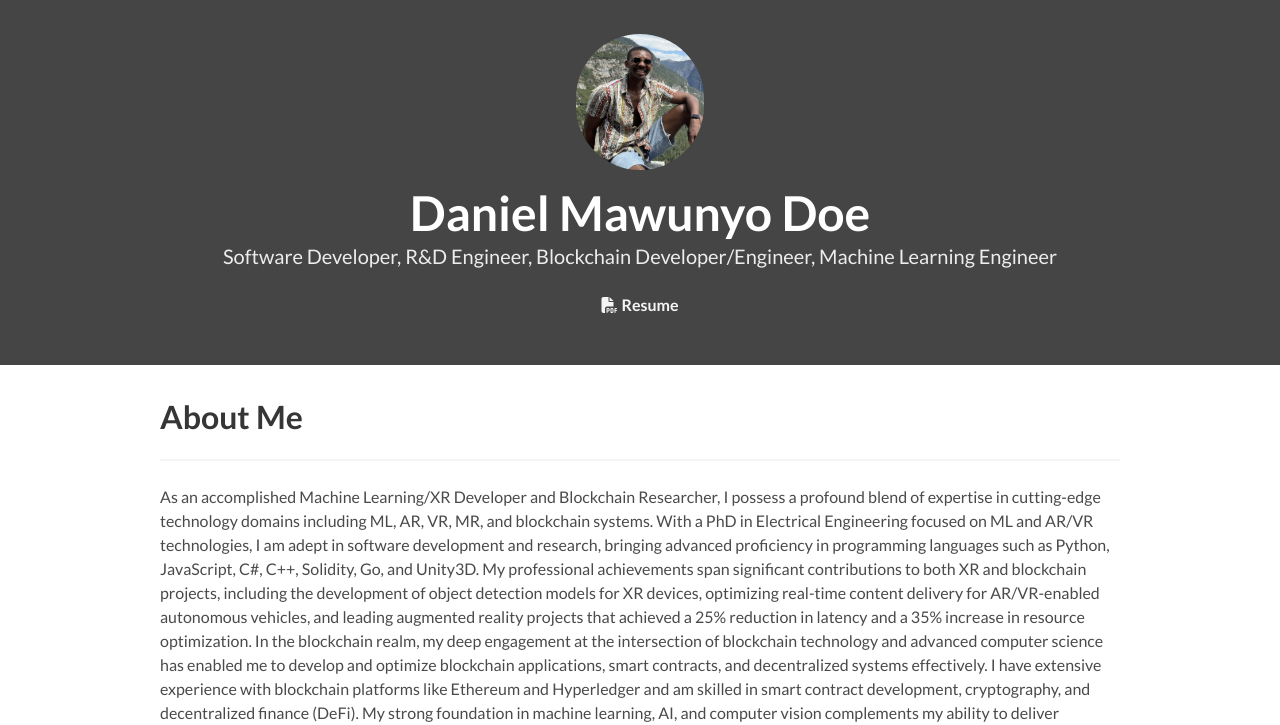
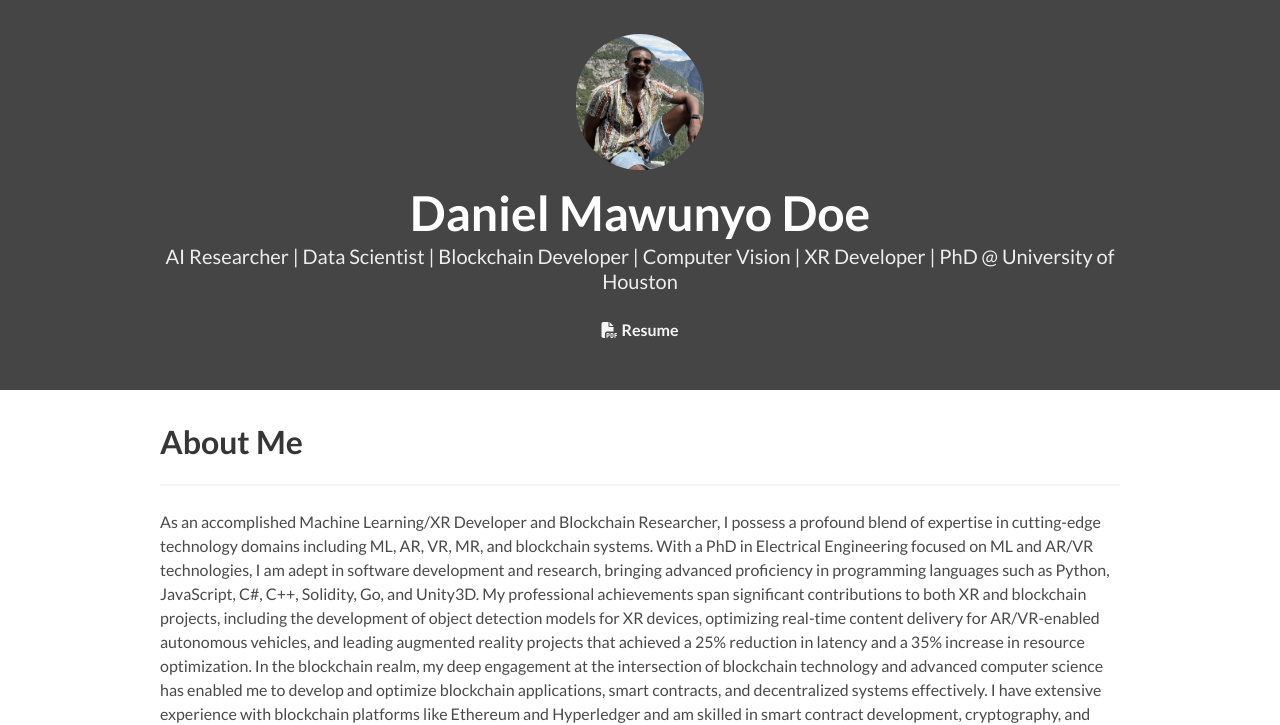
Before and after one commit to DanielDoe/danieldoe.github.io, a plain HTML site: page index.html in a window 1280 px wide. Shown: the part 78-803 px from the top of the page. Drawn offline with Linux system fonts and the light colour scheme.

Commit message:
Update index.html

```diff
--- a/index.html
+++ b/index.html
@@ -55,7 +55,7 @@
               Daniel Mawunyo Doe
             </h1>
             <h2 class="subtitle">
-              Software Developer, R&D Engineer, Blockchain Developer/Engineer, Machine Learning Engineer
+              AI Researcher | Data Scientist | Blockchain Developer | Computer Vision | XR Developer | PhD @ University of Houston
             </h2>
             <p>
               <a href="docs/resume.pdf" class="icon has-text-light">
```
